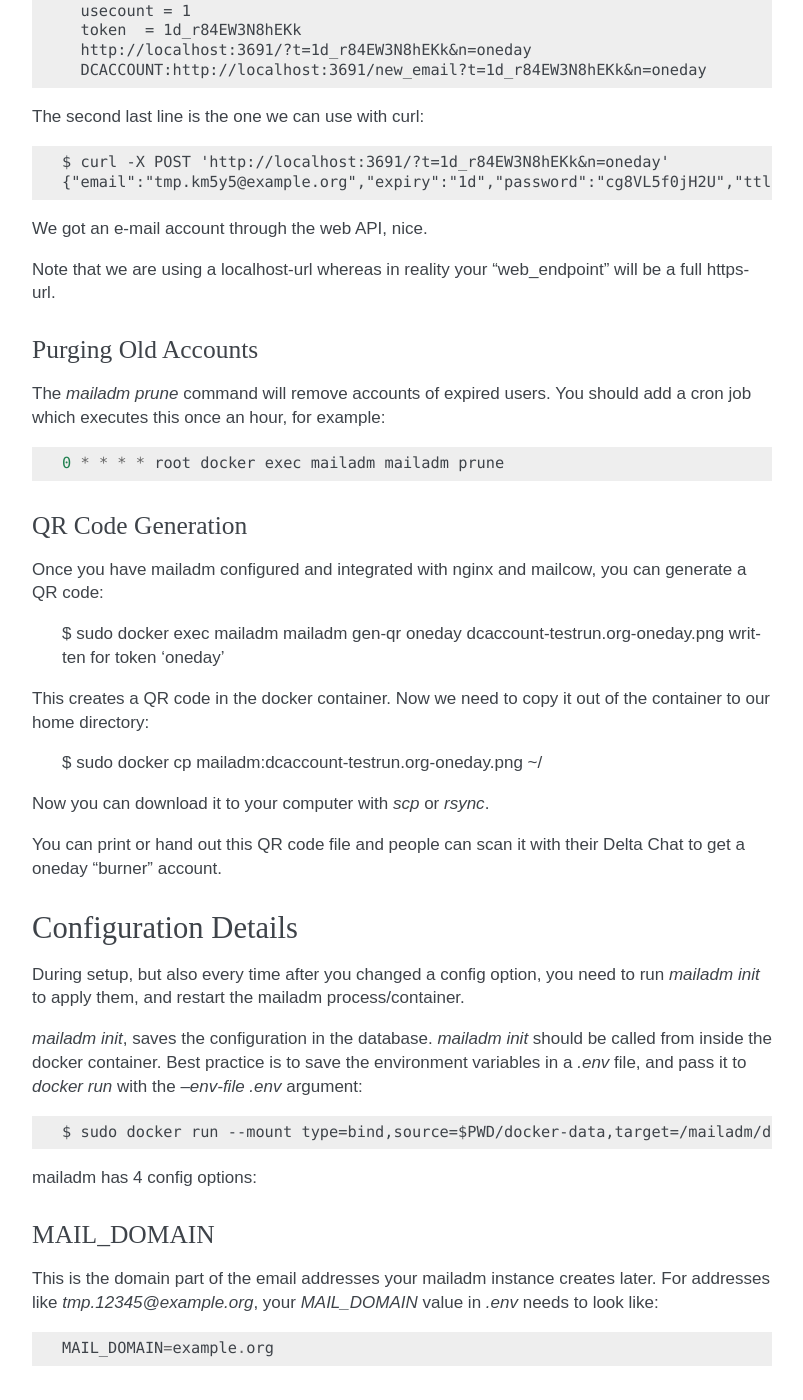
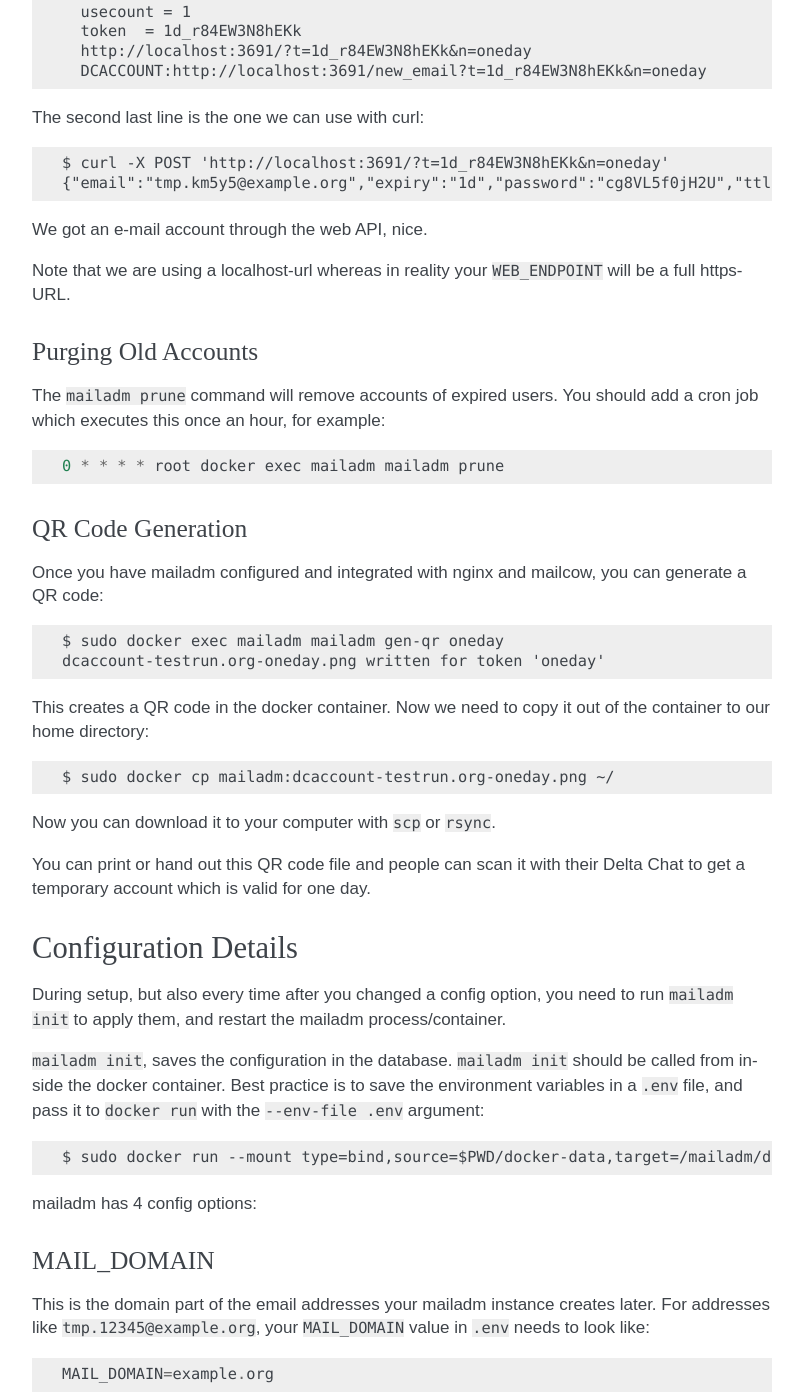
Before and after one commit to deltachat/mailadm, a Sphinx documentation site: the page built from doc/index.rst, in a window 1280 px wide and 1400 px high, scrolled down 2094 px. Shown: the whole window, without its empty margins (348-1151 px from the left). Built offline with Sphinx 7.4.7, drawn with Linux system fonts in a browser that asks for light colours; some of the changed text lies outside the part shown.

Commit message:
rst syntax fixes

```diff
--- a/doc/index.rst
+++ b/doc/index.rst
@@ -4,12 +4,12 @@ mailadm: managing token-based temporary e-mail accounts
 mailadm is automated e-mail account management tooling
 for use by `Delta Chat <https://delta.chat>`_.
 
-The `mailadm` command line tool allows to add or remove tokens which are
-typically presented to users as QR tokens.  This QR code can then be
-scanned in the Setup screen from all Delta Chat apps. After scanning the
-user is asked if they want to create a temporary account.
+The ``mailadm`` command line tool allows to add or remove tokens which are
+typically presented to users as QR tokens. This QR code can then be scanned in
+the Setup screen from all Delta Chat apps. After scanning the user is asked if
+they want to create a temporary account.
 
-The account creation happens via the `mailadm` web interface
+The account creation happens via the mailadm web interface
 and creates a random user id (the local part of an e-mail).
 
 Mailadm keeps all configuration, token and user state in a single
@@ -117,12 +117,12 @@ The second last line is the one we can use with curl::
 We got an e-mail account through the web API, nice.
 
 Note that we are using a localhost-url whereas in reality
-your "web_endpoint" will be a full https-url.
+your ``WEB_ENDPOINT`` will be a full https-URL.
 
 Purging Old Accounts
 ++++++++++++++++++++
 
-The `mailadm prune` command will remove accounts of expired users. You should
+The ``mailadm prune`` command will remove accounts of expired users. You should
 add a cron job which executes this once an hour, for example::
 
     0 * * * * root docker exec mailadm mailadm prune
@@ -131,31 +131,31 @@ QR Code Generation
 ++++++++++++++++++
 
 Once you have mailadm configured and integrated with
-nginx and mailcow, you can generate a QR code:
+nginx and mailcow, you can generate a QR code::
 
     $ sudo docker exec mailadm mailadm gen-qr oneday
     dcaccount-testrun.org-oneday.png written for token 'oneday'
 
 This creates a QR code in the docker container. Now we need to copy it out of
-the container to our home directory:
+the container to our home directory::
 
     $ sudo docker cp mailadm:dcaccount-testrun.org-oneday.png ~/
 
-Now you can download it to your computer with `scp` or `rsync`.
+Now you can download it to your computer with ``scp`` or ``rsync``.
 
 You can print or hand out this QR code file and people can scan it with
-their Delta Chat to get a oneday "burner" account.
+their Delta Chat to get a temporary account which is valid for one day.
 
 Configuration Details
 ---------------------
 
 During setup, but also every time after you changed a config option, you need
-to run `mailadm init` to apply them, and restart the mailadm process/container.
+to run ``mailadm init`` to apply them, and restart the mailadm process/container.
 
-`mailadm init`, saves the configuration in the database. `mailadm init` should
-be called from inside the docker container. Best practice is to save the
-environment variables in a `.env` file, and pass it to `docker run` with the
-`--env-file .env` argument::
+``mailadm init``, saves the configuration in the database. ``mailadm init``
+should be called from inside the docker container. Best practice is to save the
+environment variables in a ``.env`` file, and pass it to ``docker run`` with
+the ``--env-file .env`` argument::
 
     $ sudo docker run --mount type=bind,source=$PWD/docker-data,target=/mailadm/docker-data --env-file .env --rm mailadm-mailcow mailadm init
 
@@ -165,17 +165,17 @@ MAIL_DOMAIN
 +++++++++++
 
 This is the domain part of the email addresses your mailadm instance creates
-later. For addresses like `tmp.12345@example.org`, your `MAIL_DOMAIN` value in
-`.env` needs to look like::
+later. For addresses like ``tmp.12345@example.org``, your ``MAIL_DOMAIN`` value
+in ``.env`` needs to look like::
 
     MAIL_DOMAIN=example.org
 
 WEB_ENDPOINT
 ++++++++++++
 
-The `WEB_ENDPOINT` is used for generating the URLs which are later encoded in
+The ``WEB_ENDPOINT`` is used for generating the URLs which are later encoded in
 the account creation QR codes. For mailadm to work, it must be reachable with
-`curl -X POST "$WEB_ENDPOINT?t=$TOKEN"` (see testing-the-web-app_). For
+``curl -X POST "$WEB_ENDPOINT?t=$TOKEN"`` (see testing-the-web-app_). For
 example::
 
     WEB_ENDPOINT=http://mailadm.example.org/new_email
@@ -213,11 +213,11 @@ What you need to do:
 * do an IMAP sync to migrate all the dovecot accounts to mailcow (see
   https://mailcow.github.io/mailcow-dockerized-docs/post_installation/firststeps-sync_jobs_migration/)
 * migrate the mailadm database (maybe this script works for you:
-  `scripts/migrate-pre-mailcow-db.py`)
+  ``scripts/migrate-pre-mailcow-db.py``)
 * re-initialize the mailadm database with your mailcow credentials (see above:
   Quick Start)
 
-If you get `NOT NULL constraint failed: users.hash_pw` errors when you try to
+If you get ``NOT NULL constraint failed: users.hash_pw`` errors when you try to
 create a user, you probably need to migrate your database. You can use
-`scripts/migrate-pre-mailcow-db.py` for this; it's not well tested though, so
+``scripts/migrate-pre-mailcow-db.py`` for this; it's not well tested though, so
 make a backup first and try it out.
```
